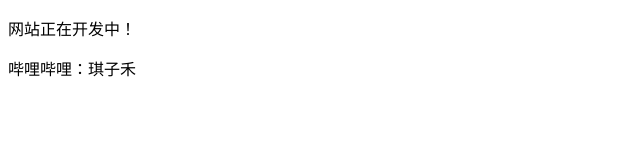
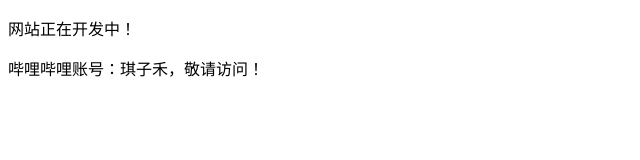
Before and after one commit to Inscos/Inscos.github.io, a plain HTML site: page index.html in a window 1280 px wide. Shown: the whole page, without its empty margins (0-640 px from the left). Drawn offline with Linux system fonts and the light colour scheme.

Commit message:
Update index.html

```diff
--- a/index.html
+++ b/index.html
@@ -8,6 +8,6 @@
 </head>
 <body>
     <p>网站正在开发中！</p>
-    <p>哔哩哔哩：琪子禾</p>
+    <p>哔哩哔哩账号：琪子禾，敬请访问！</p>
 </body>
 </html>
```
